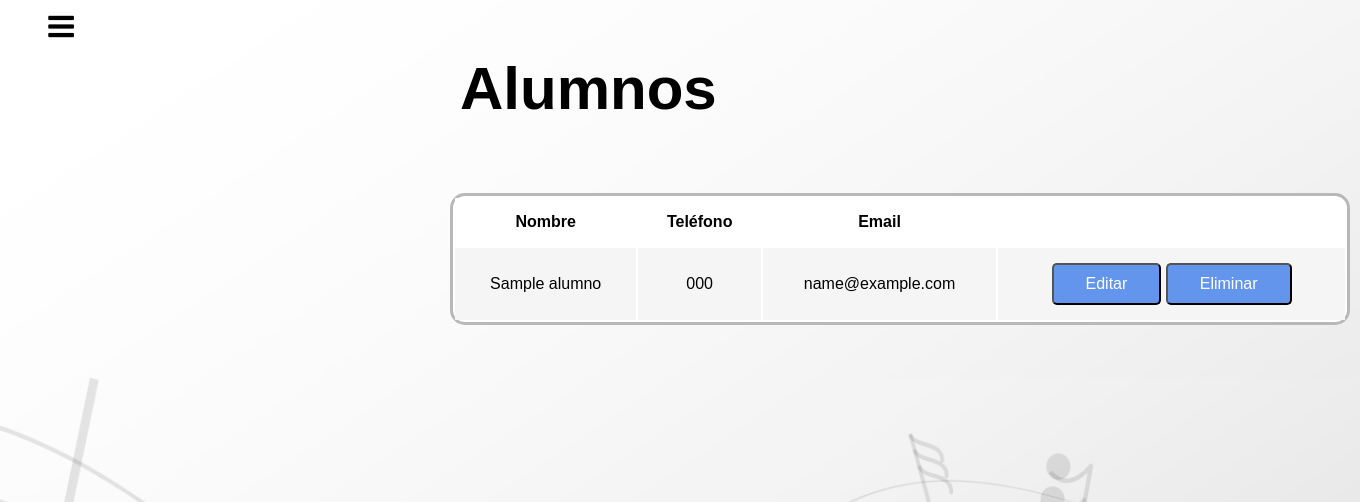
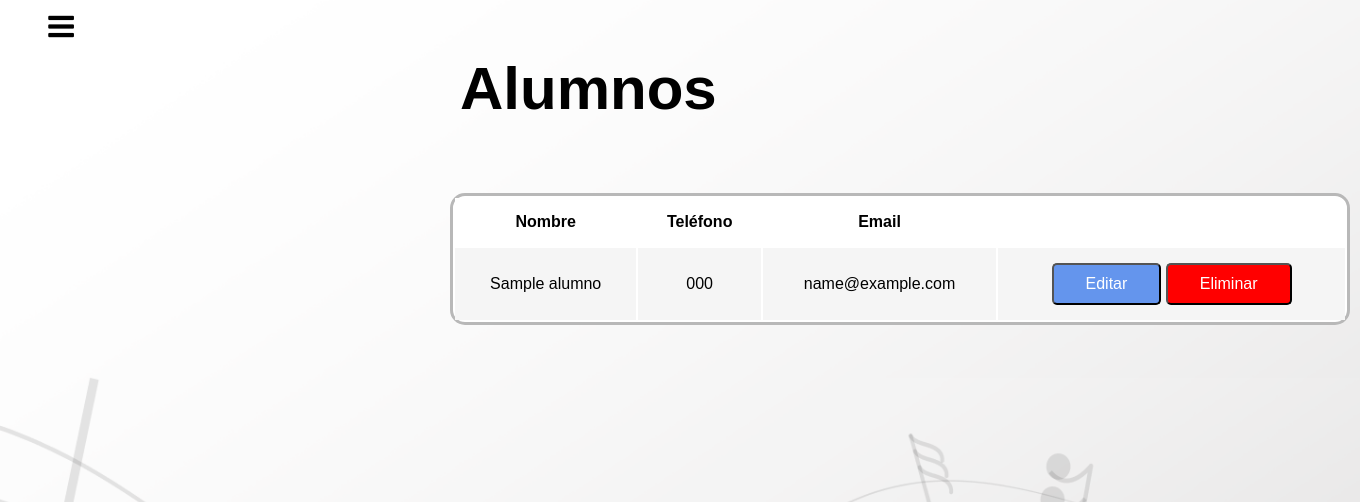
Before and after one commit to BarbaraSantano/Figaro, a Django app: page /alumnos/ in a window 1360 px wide. Shown: the top 502 px of the page. Run offline with Django 4.2, Linux system fonts and the light colour scheme; tables that the repository leaves empty hold one stand-in row (values such as "Sample post"); some web fonts are replaced.

Commit message:
boton rojo

```diff
--- a/sap/webapp/static/css/style.css
+++ b/sap/webapp/static/css/style.css
@@ -69,6 +69,17 @@ li {
 .button {
     background-color: cornflowerblue;
     color: #fff;
+    border-radius: 5px;
+    padding: 10px 32px;
+    text-align: center;
+    text-decoration: none;
+    display: inline-block;
+    font-size: 16px;
+}
+
+.buttonred {
+    background-color: red;
+    color: white;
     border-radius: 5px;
     padding: 10px 32px;
     text-align: center;
--- a/sap/webapp/templates/alumnos.html
+++ b/sap/webapp/templates/alumnos.html
@@ -59,7 +59,7 @@
                     <td><button type="button" class="button">
                 <a href="">Editar</a>
             </button>
-                        <button type="button" class="button">
+                        <button type="button" class="buttonred">
                 <a href="">Eliminar</a>
             </button>
                     </td>
```
